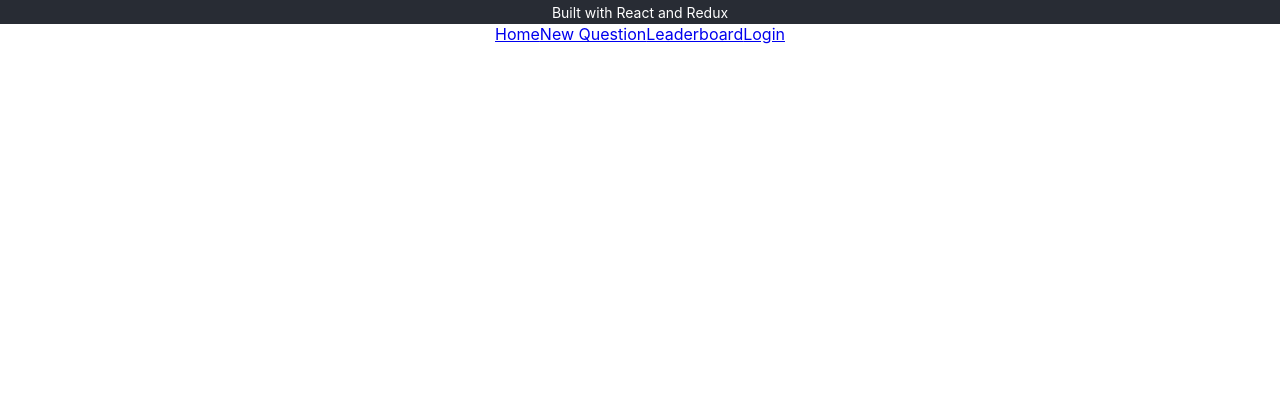
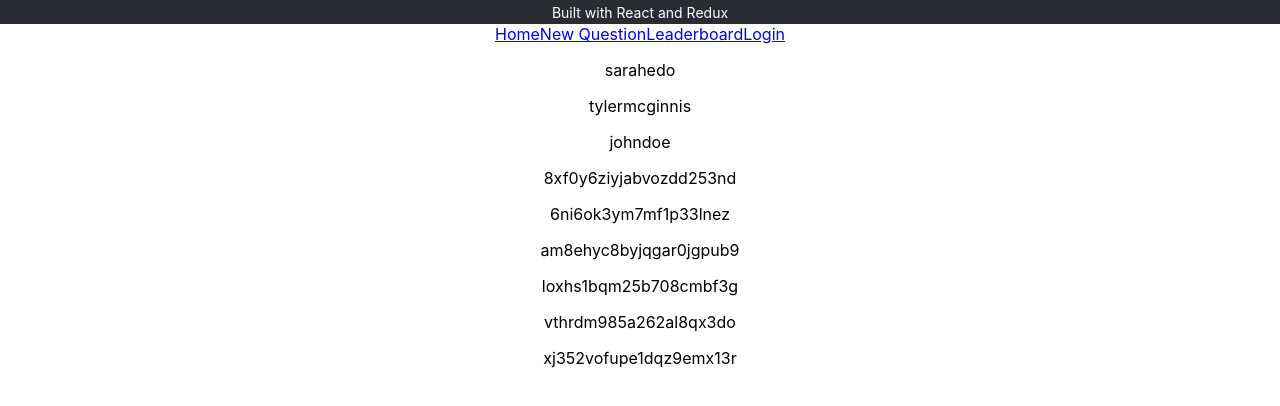
Before and after one commit to adrianve-dev/adrianve_would-you-rather, a React (Create React App) app: page / in a window 1280 px wide. Shown: the top 406 px of the page. Built offline with nearby package versions, Linux system fonts and the light colour scheme.

Commit message:
update to test redux integration

```diff
--- a/src/components/App.js
+++ b/src/components/App.js
@@ -1,18 +1,44 @@
+import { Component } from 'react';
+import { connect } from 'react-redux';
 import { Route } from 'react-router';
+import { handleInitialData } from '../actions/shared';
 import '../App.css';
 import Login from './Login';
 import Nav from './Nav'
 
-function App() {
+class App extends Component {
+  componentDidMount(){
+    this.props.dispatch(handleInitialData())
+  }
+
+  render(){
+    const {authedUser, users, questions} = this.props
+
     return (
       <div className="App">
         <header className="App-header">
           Built with React and Redux
         </header>
         <Nav />
+        {authedUser}
+        <div>
+          {Object.keys(users).map((id) => <p key={id}>{id}</p>)}
+        </div>
+        <div>
+          {Object.keys(questions).map((id) => <p key={id}>{id}</p>)}
+        </div>
         <Route path='/login' component={Login} />
       </div>
     );
   }
+}
 
-export default App;
+const mapStateToProps = ({users, questions, authedUser}) =>{
+  return {
+    authedUser,
+    users,
+    questions
+  }
+}
+
+export default connect(mapStateToProps)(App);
```
Lines whose indentation alone changed are shown as unchanged.
